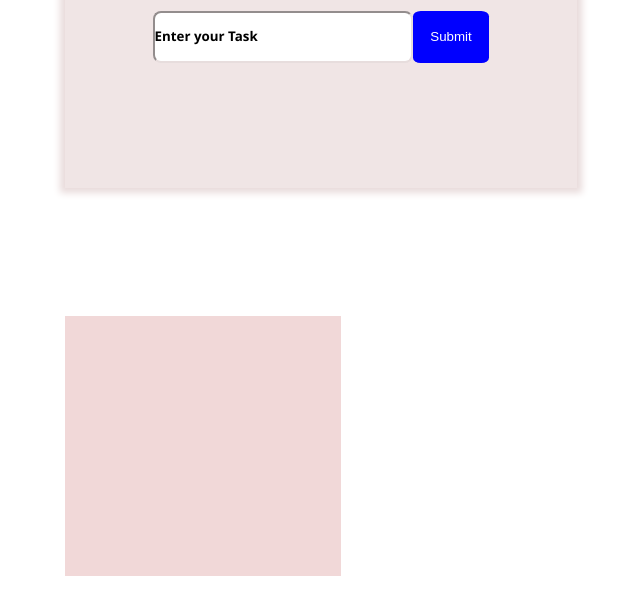
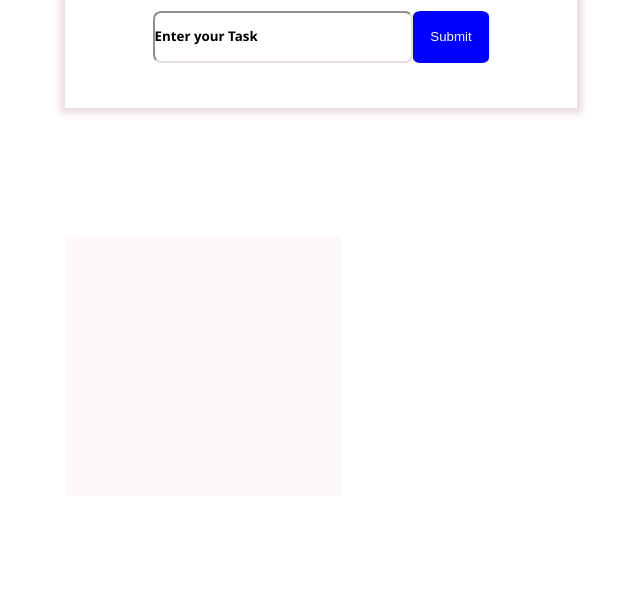
Before and after one commit to Savitrisahu/JavaScript-TODO-App, a plain HTML site: page index.html in a window 1280 px wide. Shown: the part 217-819 px from the top of the page, without its empty margins (319-959 px from the left). Drawn offline with Linux system fonts and the light colour scheme.

Commit message:
updated todoApp

```diff
--- a/todoApp.css
+++ b/todoApp.css
@@ -10,10 +10,10 @@
         }
 
         .todo{
-            height: 30vh;
+            height: 20vh;
             width: 40vw;
             margin: 10% auto;
-            background-color: rgb(240, 229, 229);
+            background-color: rgb(255 255 255 / 95%);;
             box-shadow: 0px 0px 7px 5px #e9dbdb;
 
         }
@@ -60,7 +60,7 @@
         #taskvalues{
                  height: 30vh;
                 width: 20vw;
-              background-color: rgba(241, 214, 214, 0.945);
+              background-color:rgb(255 248 248 / 95%);
                 margin: 0% 30% 2% 30%;
                 overflow-y: auto;
                 padding: 10px;
```
